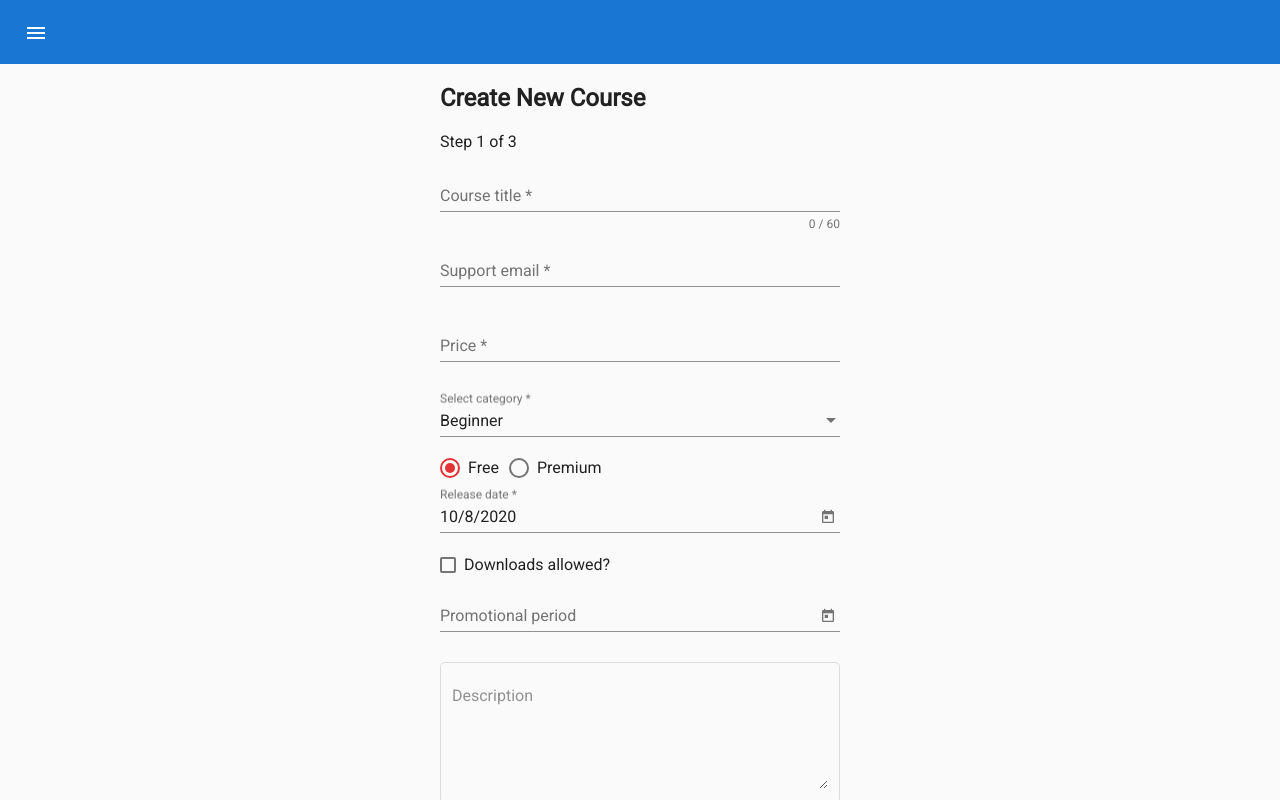
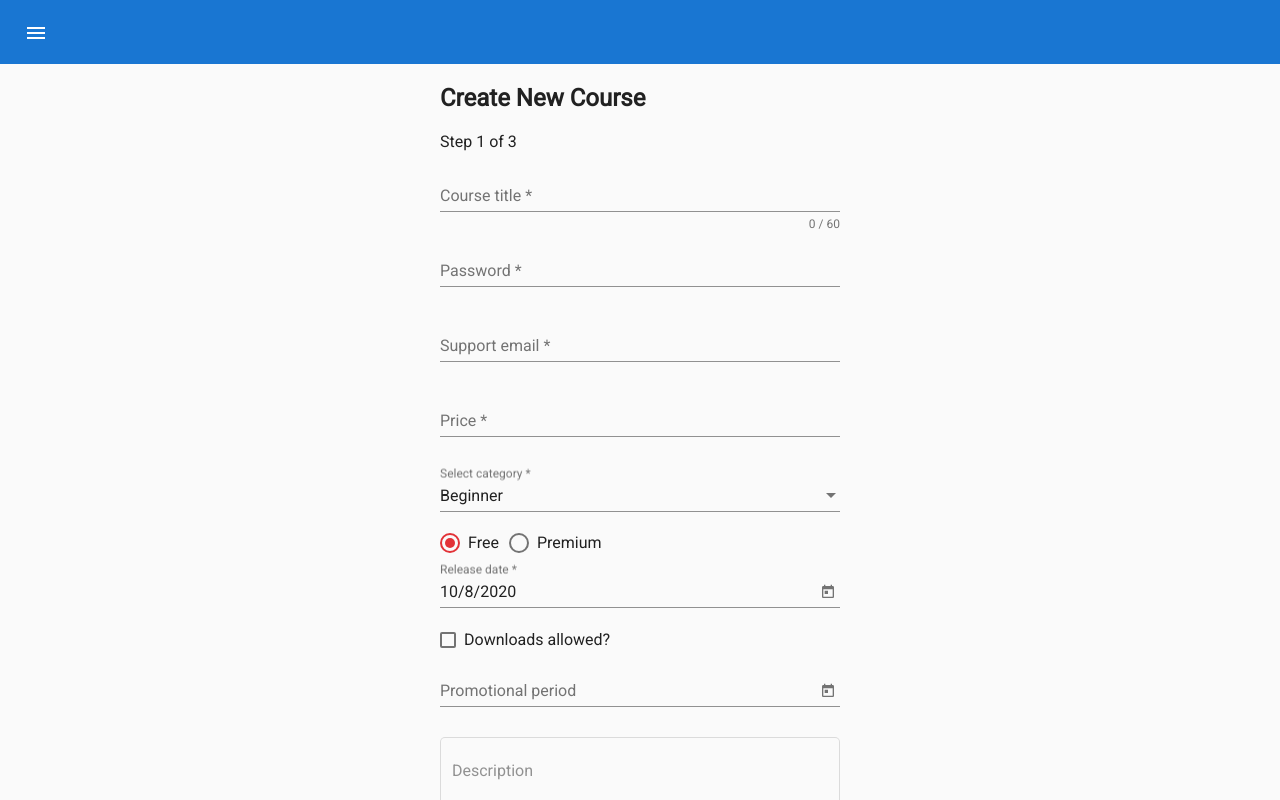
Before and after one commit to angular-university/angular-forms-course, an Angular app: page /add-new-course in a window 1280 px wide. Built offline with nearby package versions, Linux system fonts and the light colour scheme.

Commit message:
Angular Forms Course

```diff
--- a/src/app/create-course/create-course.component.html
+++ b/src/app/create-course/create-course.component.html
@@ -1,7 +1,7 @@
 
 <div class="create-course-panel">
 
-  <div class="data-form" [formGroup]="form">
+  <div class="data-form" [formGroup]="step1Form">
 
     <h2 class="title">Create New Course</h2>
 
@@ -18,6 +18,20 @@
       </mat-hint>
 
     </mat-form-field>
+
+    <mat-form-field>
+
+      <input matInput type="password" placeholder="Password" formControlName="adminPassword">
+
+    </mat-form-field>
+
+    <ng-container *ngIf="(step1Form.controls['adminPassword'].errors | onlyOneError:['minlength', 'passwordStrength']) as error ">
+
+      <div class="field-message" *ngIf="error.minlength">Your password must have {{error.minlength.requiredLength}} chars, but it only has {{error.minlength.actualLength}}.</div>
+
+      <div class="field-message" *ngIf="error.passwordStrength">Your password must have lower case, upper case and numeric characters.</div>
+
+    </ng-container>
 
     <mat-form-field>
 
@@ -104,17 +118,17 @@
         Reset
       </button>
 
-      <button mat-raised-button color="primary" [disabled]="!form.valid" (click)="continueToStep2()">
+      <button mat-raised-button color="primary" [disabled]="!step1Form.valid" (click)="continueToStep2()">
         Continue to Step 2
       </button>
 
     </div>
 
-    <!--div class="form-val">
+    <div class="form-val">
 
-      {{form.value | json}}
+      {{step1Form.value | json}}
 
-    </div-->
+    </div>
 
   </div>
 
--- a/src/app/create-course/create-course.component.ts
+++ b/src/app/create-course/create-course.component.ts
@@ -1,5 +1,6 @@
 import { Component, OnInit } from '@angular/core';
 import {FormBuilder, FormGroup, Validators} from '@angular/forms';
+import {createPasswordStrengthValidator} from '../validators/password-strength.validator';
 
 @Component({
   selector: 'create-course',
@@ -8,13 +9,14 @@ import {FormBuilder, FormGroup, Validators} from '@angular/forms';
 })
 export class CreateCourseComponent implements OnInit {
 
-  form: FormGroup;
+  step1Form: FormGroup;
 
   currentStep = 1;
 
   constructor(private fb: FormBuilder) {
-    this.form = fb.group({
+    this.step1Form = fb.group({
       title: ["", [Validators.required, Validators.minLength(3), Validators.maxLength(60)]],
+      adminPassword: ["", [Validators.required, Validators.minLength(8), createPasswordStrengthValidator()]],
       supportEmail: ["", [Validators.required, Validators.email]],
       price: [null, [Validators.required, Validators.pattern("[0-9]+")]],
       category: ["BEGINNER", Validators.required],
@@ -32,11 +34,11 @@ export class CreateCourseComponent implements OnInit {
   }
 
   reset() {
-    this.form.reset();
+    this.step1Form.reset();
   }
 
   continueToStep2() {
-    console.log("Step 1 form values", this.form.value);
+    console.log("Step 1 form values", this.step1Form.value);
   }
 
 }
--- a/src/global-styles.scss
+++ b/src/global-styles.scss
@@ -34,6 +34,7 @@ textarea {
   margin-top: -10px;
   margin-bottom: 10px;
   font-size: 75%;
+  font-family: "Roboto";
 }
 
 mat-radio-button {
```
